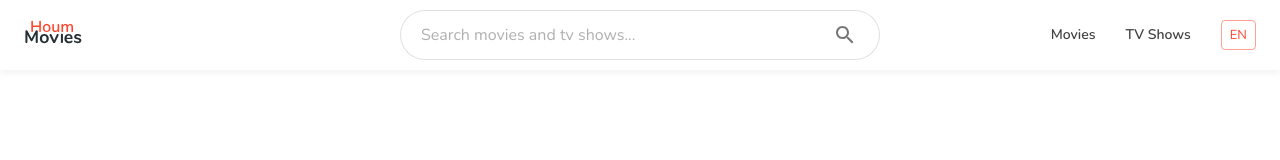
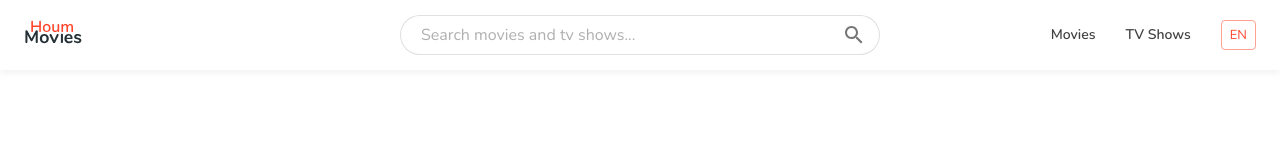
Before and after one commit to joseaguerovg/joseaguerovg.github.io, a React (Create React App) app: page / in a window 1280 px wide. Shown: the top 160 px of the page. Built offline with nearby package versions, Linux system fonts and the light colour scheme.

Commit message:
was added height attribute

```diff
--- a/src/components/header/search/SearchStyles.material.ts
+++ b/src/components/header/search/SearchStyles.material.ts
@@ -6,9 +6,11 @@ const useStyles = makeStyles((theme: Theme) =>
             width: "90%",
             maxWidth: "480px",
             padding: '2px 10px',
+            paddingRight: '0px',
             display: 'flex',
             alignItems: 'center',
-            borderRadius: "50px"
+            borderRadius: "50px",
+            height: "40px",
         },
         iconButton: {
             padding: 10,
```
